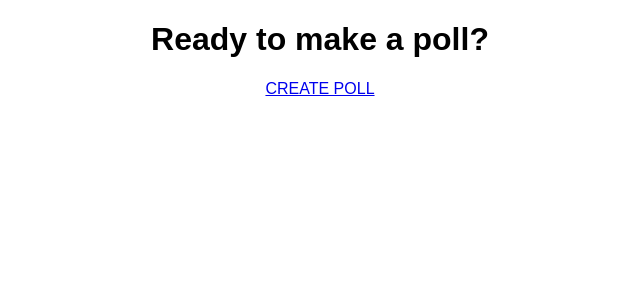
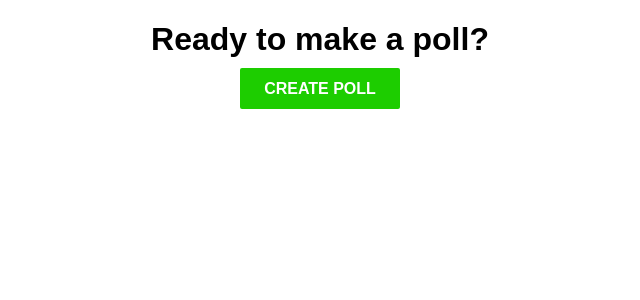
Before and after one commit to khiet/poll, a React app: page / in a window 1280 px wide. Shown: the top 300 px of the page, without its empty margins (320-960 px from the left). Built offline with nearby package versions, Linux system fonts and the light colour scheme.

Commit message:
style link

```diff
--- a/src/App.css
+++ b/src/App.css
@@ -1,3 +1,20 @@
 .App {
   text-align: center;
 }
+
+.Link {
+  padding: 0.75rem 1.5rem;
+  border: none;
+  font-weight: bold;
+  font-size: 1rem;
+  background-color: #1dcd00;
+  color: white;
+  border-radius: 2px;
+  box-sizing: border-box;
+  text-decoration: none;
+}
+
+.Link:hover {
+  background-color: #169a00;
+  color: #e6e6e6;
+}
--- a/src/App.js
+++ b/src/App.js
@@ -15,7 +15,7 @@ class App extends Component {
             return(
               <div>
                 <h1>Ready to make a poll?</h1>
-                <Link to='/poll'>CREATE POLL</Link>
+                <Link className={styles.Link} to='/poll'>CREATE POLL</Link>
               </div>
             );
           }} />
```
